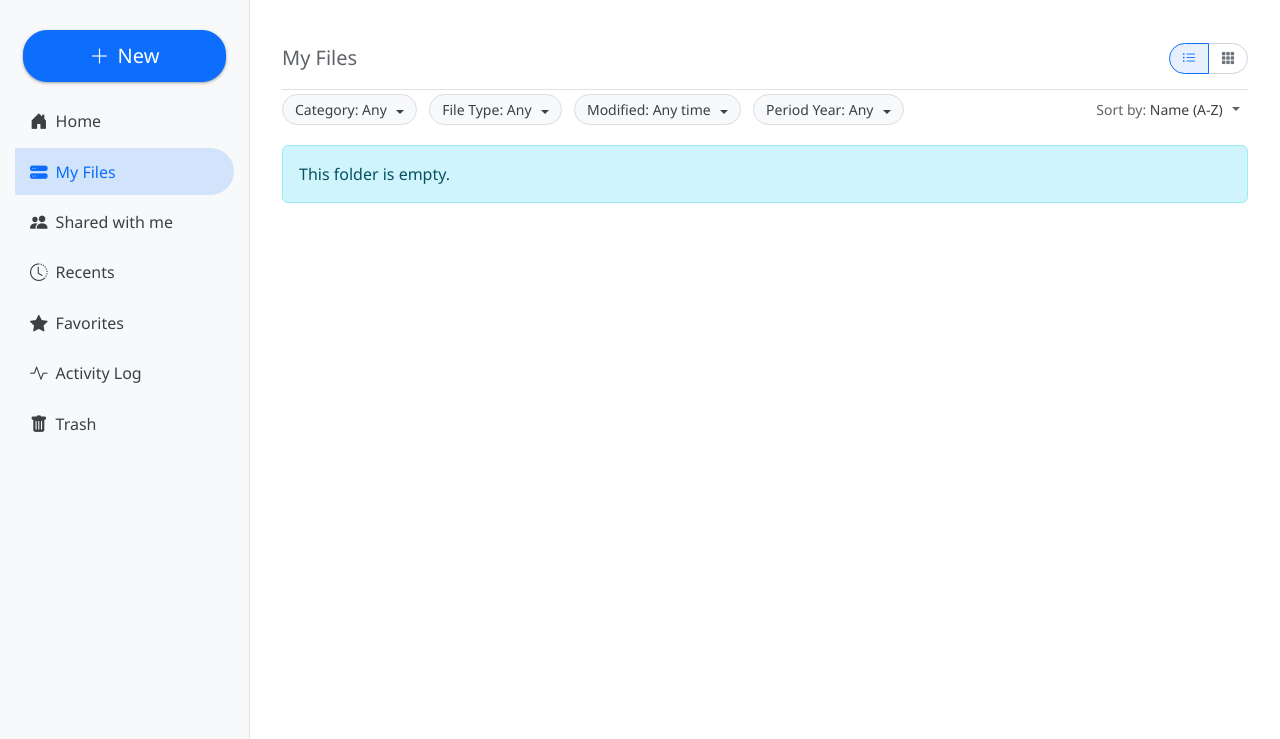
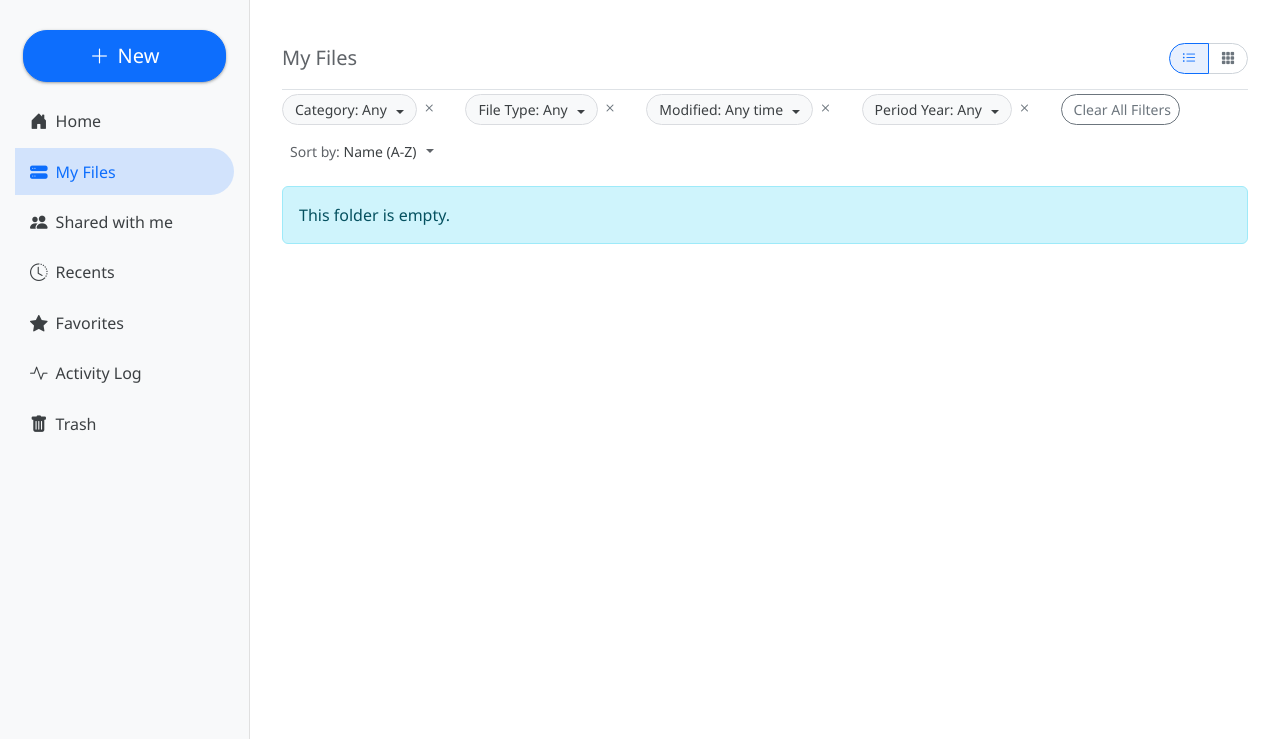
Before and after one commit to Filuuus/RespaldoBravos, a Flask app: page /files?filter_mime=all&sort_by=name&sort_dir=asc in a window 1280 px wide. Shown: the part 68-807 px from the top of the page. Run offline with Flask 3, Linux system fonts and the light colour scheme; the visitor is signed in with stand-in values (Sample User, id 1); data that the repository does not hold is empty.

Commit message:
Add clean filters

```diff
--- a/templates/drive_home.html
+++ b/templates/drive_home.html
@@ -42,6 +42,11 @@
                 <button class="btn btn-sm btn-outline-secondary filter-chip dropdown-toggle" type="button" id="categoryFilterDropdown" data-bs-toggle="dropdown" aria-expanded="false">
                     Category: <span class="active-filter-label">{{ active_filters.category_name | default('Any') }}</span>
                 </button>
+                {% if active_filters.category_name %}
+                    <a href="{{ url_for('list_files', folder_id=current_folder_id, filter_category='all', filter_modified=request.args.get('filter_modified'), filter_mime=request.args.get('filter_mime'), filter_period_year=request.args.get('filter_period_year'), sort_by=sort_by, sort_dir=sort_dir) }}" class="text-secondary me-3">
+                        <i class="bi bi-x "></i>
+                    </a>
+                {% endif %}
                 <ul class="dropdown-menu" aria-labelledby="categoryFilterDropdown">
                     <li><a class="dropdown-item" href="{{ url_for('list_files', folder_id=current_folder_id, filter_category='all', filter_modified=request.args.get('filter_modified'), filter_mime=request.args.get('filter_mime'), filter_period_year=request.args.get('filter_period_year'), sort_by=sort_by, sort_dir=sort_dir) }}">Any Category</a></li>
                     {% for cat in all_available_categories %}
@@ -57,6 +62,11 @@
                 <button class="btn btn-sm btn-outline-secondary filter-chip dropdown-toggle" type="button" id="mimeFilterDropdown" data-bs-toggle="dropdown" aria-expanded="false">
                     File Type: <span class="active-filter-label">{{ active_filters.mime_type_name | default('Any') }}</span>
                 </button>
+                {% if active_filters.mime_type_name %}
+                    <a href="{{ url_for('list_files', folder_id=current_folder_id, filter_mime='all', filter_category=request.args.get('filter_category'), filter_modified=request.args.get('filter_modified'), filter_period_year=request.args.get('filter_period_year'), sort_by=sort_by, sort_dir=sort_dir) }}" class="text-secondary me-3">
+                        <i class="bi bi-x"></i>
+                    </a>
+                {% endif %}
                 <ul class="dropdown-menu" aria-labelledby="mimeFilterDropdown">
                     <li><a class="dropdown-item" href="{{ url_for('list_files', folder_id=current_folder_id, filter_mime='all', filter_category=request.args.get('filter_category'), filter_modified=request.args.get('filter_modified'), filter_period_year=request.args.get('filter_period_year'), sort_by=sort_by, sort_dir=sort_dir) }}">Any Type</a></li>
                     <li><a class="dropdown-item" href="{{ url_for('list_files', folder_id=current_folder_id, filter_mime='application/pdf', filter_category=request.args.get('filter_category'), filter_modified=request.args.get('filter_modified'), filter_period_year=request.args.get('filter_period_year'), sort_by=sort_by, sort_dir=sort_dir) }}">PDF</a></li>
@@ -71,6 +81,11 @@
                 <button class="btn btn-sm btn-outline-secondary filter-chip dropdown-toggle" type="button" id="modifiedFilterDropdown" data-bs-toggle="dropdown" aria-expanded="false">
                     Modified: <span class="active-filter-label">{{ active_filters.modified_name | default('Any time') }}</span>
                 </button>
+                {% if active_filters.modified_name %}
+                   <a href="{{ url_for('list_files', folder_id=current_folder_id, filter_modified='any', filter_category=request.args.get('filter_category'), filter_mime=request.args.get('filter_mime'), filter_period_year=request.args.get('filter_period_year'), sort_by=sort_by, sort_dir=sort_dir) }}" class="text-secondary me-3">
+                       <i class="bi bi-x"></i>
+                   </a>
+               {% endif %}
                 <ul class="dropdown-menu" aria-labelledby="modifiedFilterDropdown">
                     <li><a class="dropdown-item" href="{{ url_for('list_files', folder_id=current_folder_id, filter_modified='any', filter_category=request.args.get('filter_category'), filter_mime=request.args.get('filter_mime'), filter_period_year=request.args.get('filter_period_year'), sort_by=sort_by, sort_dir=sort_dir) }}">Any time</a></li>
                     <li><a class="dropdown-item" href="{{ url_for('list_files', folder_id=current_folder_id, filter_modified='today', filter_category=request.args.get('filter_category'), filter_mime=request.args.get('filter_mime'), filter_period_year=request.args.get('filter_period_year'), sort_by=sort_by, sort_dir=sort_dir) }}">Today</a></li>
@@ -85,6 +100,11 @@
                 <button class="btn btn-sm btn-outline-secondary filter-chip dropdown-toggle" type="button" id="periodYearFilterDropdown" data-bs-toggle="dropdown" aria-expanded="false">
                     Period Year: <span class="active-filter-label">{{ active_filters.period_year_name | default('Any') }}</span>
                 </button>
+                {% if active_filters.period_year_name %}
+                   <a href="{{ url_for('list_files', folder_id=current_folder_id, filter_period_year='all', filter_category=request.args.get('filter_category'), filter_modified=request.args.get('filter_modified'), filter_mime=request.args.get('filter_mime'), sort_by=sort_by, sort_dir=sort_dir) }}" class="text-secondary me-3">
+                       <i class="bi bi-x"></i>
+                   </a>
+               {% endif %}
                 <ul class="dropdown-menu" aria-labelledby="periodYearFilterDropdown">
                     <li><a class="dropdown-item" href="{{ url_for('list_files', folder_id=current_folder_id, filter_period_year='all', filter_category=request.args.get('filter_category'), filter_modified=request.args.get('filter_modified'), filter_mime=request.args.get('filter_mime'), sort_by=sort_by, sort_dir=sort_dir) }}">Any Year</a></li>
                     {% for year in all_available_period_years %} {# Passed from backend #}
@@ -94,6 +114,12 @@
                     {% endfor %}
                 </ul>
             </div>
+            <div class="d-inline-block">
+                <a href="{{ url_for('list_files', folder_id=current_folder_id, filter_category='all', filter_mime='all', filter_modified='any', filter_period_year='all', sort_by=sort_by, sort_dir=sort_dir) }}" class="btn btn-sm btn-outline-secondary rounded-pill">
+                    <i class="bi me-1"></i> Clear All Filters
+                </a>
+            </div>
+
         </div>
 
         {# Sorting Control #}
@@ -129,7 +155,7 @@
                 <table class="table table-hover">
                     <thead>
                         <tr>
-                            <th scope="col">
+                            <th scope="col name-col">
                                 {% set next_dir_name = 'desc' if sort_by == 'name' and sort_dir == 'asc' else 'asc' %}
                                 <a href="{{ url_for('list_files', folder_id=current_folder_id, sort_by='name', sort_dir=next_dir_name, filter_category=request.args.get('filter_category'), filter_mime=request.args.get('filter_mime'), filter_modified=request.args.get('filter_modified'), filter_period_year=request.args.get('filter_period_year')) }}">Name</a>
                                 {% if sort_by == 'name' %}<i class="bi bi-sort-{{ 'alpha-up' if sort_dir == 'asc' else 'alpha-down' }}"></i>{% endif %}
```
Also changed, not shown: static/css/drive_styles.css (+1 -31 lines).
